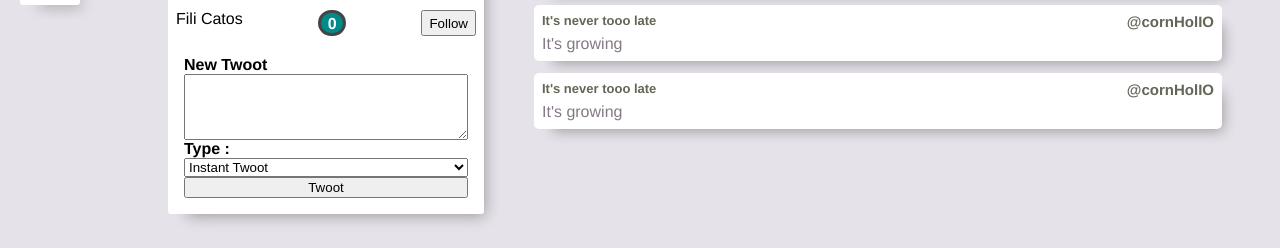
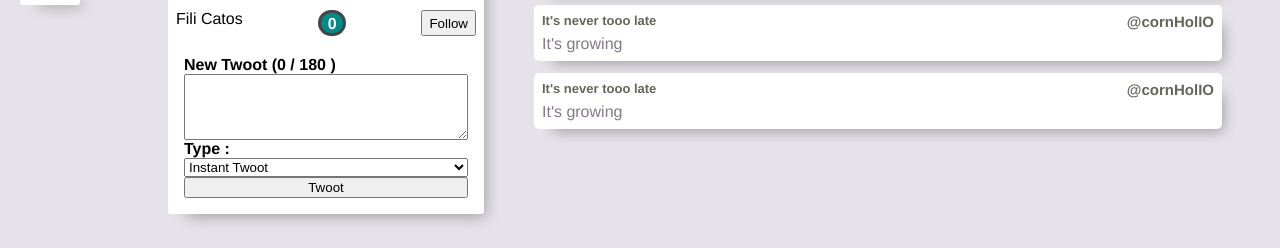
Before and after one commit to FL-CC/vue-the-earth-is-square, a Vue app: page / in a window 1280 px wide. Shown: the part 171-419 px from the top of the page. Built offline with nearby package versions, Linux system fonts and the light colour scheme.

Commit message:
scss integration

```diff
--- a/package.json
+++ b/package.json
@@ -19,6 +19,8 @@
     "babel-eslint": "^10.1.0",
     "eslint": "^6.7.2",
     "eslint-plugin-vue": "^7.0.0-0",
+    "node-sass": "^4.14.1",
+    "sass-loader": "^10.0.3",
     "vue-loader-v16": "^16.0.0-beta.5.4"
   },
   "eslintConfig": {
--- a/src/App.vue
+++ b/src/App.vue
@@ -86,20 +86,35 @@ export default {
 };
 </script>
 
-<style>
-html,
-body {
-  height: 100%;
-  margin: 0;
-}
-
+<style lang="scss">
 #app {
   font-family: Avenir, Helvetica, Arial, sans-serif;
   -webkit-font-smoothing: antialiased;
   -moz-osx-font-smoothing: grayscale;
   text-align: center;
   height: 100%;
-}
+
+  .app_layout {
+    display: grid;
+    grid-template-columns: 1fr 7fr;
+    grid-template-rows: 100px 10fr 20px;
+    height: 100%;
+    justify-items: stretch;
+    justify-self: stretch;
+    align-self: stretch;
+    background-color: #e5e2e9;
+
+    .app_content {
+      padding: 8px;
+      grid-column: 2;
+      grid-row: 2 / 3;
+      align-self: stretch;
+      justify-self: stretch;
+
+      .app_section {
+        display: flex;
+        justify-content: stretch;
+        width: 100%;
 
         .app_twootContainer {
           display: flex;
@@ -111,33 +126,7 @@ body {
           padding-right: 50px;
           width: 100%;
         }
-.app_section {
-  display: flex;
-  justify-content: stretch;
-  width: 100%;
       }
-
-.app_layout {
-  display: grid;
-
-  grid-template-columns: 1fr 7fr;
-  grid-template-rows: 100px 10fr 20px;
-
-  height: 100%;
-  justify-items: stretch;
-  justify-self: stretch;
-  align-self: stretch;
-
-  background-color: #e5e2e9;
-}
-
-.app_content {
-  padding: 8px;
-
-  grid-column: 2;
-  grid-row: 2 / 3;
-  align-self: stretch;
-  justify-self: stretch;
     }
     .app_header {
       grid-column: 1 / span 2;
@@ -147,20 +136,21 @@ body {
       display: flex;
       justify-content: space-evenly;
       align-items: center;
+
+      .app_title {
+        font-size: 48px;
+        font-family: "Comic sans MS";
+      }
+    }
+    .app_footer {
+      grid-column: 1 / span 2;
+      grid-row: 3 / 4;
     }
 
     .app_sidebar {
       grid-column: 1 / span 1;
       grid-row: 2 / 3;
     }
-
-.app_footer {
-  grid-column: 1 / span 2;
-  grid-row: 3 / 4;
   }
-
-.app_title {
-  font-size: 48px;
-  font-family: "Comic sans MS";
 }
 </style>
--- a/src/components/SideBar.vue
+++ b/src/components/SideBar.vue
@@ -36,19 +36,19 @@ export default {
 };
 </script>
 
-<style>
+<style lang="scss" scoped>
 .sb_container {
   padding: 16px 20px;
-}
 
   .sb_content {
     display: flex;
     flex-direction: column;
     justify-content: flex-start;
     align-items: flex-start;
-}
 
     .sb_item {
       margin-bottom: 8px;
     }
+  }
+}
 </style>
--- a/src/components/UserProfile.vue
+++ b/src/components/UserProfile.vue
@@ -8,8 +8,14 @@
       <button @click="followUser">Follow</button>
     </div>
     <div class="up_newTwoot">
-      <form class="up_newTweetForm" @submit.prevent="createTwoot">
-        <label for="newTwoot"><strong>New Twoot</strong></label>
+      <form
+        class="up_newTweetForm"
+        @submit.prevent="createTwoot"
+        :class="{ limit: newTwootCharCount > 180 }"
+      >
+        <label for="newTwoot"
+          ><strong>New Twoot ({{ newTwootCharCount }} / 180 )</strong></label
+        >
         <textarea id="newTwoot" rows="4" v-model="newTwootContent" />
         <label for="twootType"><strong>Type :</strong></label>
         <select id="twootType" v-model="newTwootType">
@@ -56,6 +62,9 @@ export default {
     fullName() {
       return `${this.user.lastName}, ${this.user.firstName}`;
     },
+    newTwootCharCount() {
+      return this.newTwootContent.length;
+    },
   },
   methods: {
     followUser() {
@@ -65,6 +74,7 @@ export default {
       if (this.newTwootContent && this.newTwootType != "draft") {
         this.$emit("create-twoot", this.newTwootContent, this.user);
       }
+      this.newTwootContent = "";
     },
   },
   mounted() {
@@ -75,7 +85,7 @@ export default {
 };
 </script>
 
-<style>
+<style lang="scss" scoped>
 .up_container {
   display: flex;
   flex: 1 0 300px;
@@ -89,13 +99,7 @@ export default {
   padding: 8px;
   justify-self: self-start;
   align-self: flex-start;
-}
 
-.up_section {
-  display: flex;
-  flex-direction: row;
-  justify-content: space-between;
-}
   .up_title {
     font-size: 16px;
     margin-bottom: 8px;
@@ -115,6 +119,11 @@ export default {
     margin-bottom: 16px;
   }
 
+  .up_section {
+    display: flex;
+    flex-direction: row;
+    justify-content: space-between;
+
     .up_followers {
       border-radius: 20px;
       border-width: 3px;
@@ -129,15 +138,22 @@ export default {
       padding-top: 2px;
       font-weight: bold;
     }
+  }
 
   .up_newTwoot {
     display: flex;
     flex-direction: column;
     padding: 20px 8px 8px 8px;
-}
 
     .up_newTweetForm {
       display: flex;
       flex-direction: column;
+
+      &.limit {
+        border: 2px solid red;
+        border-radius: 2px;
+      }
+    }
+  }
 }
 </style>
--- /dev/null
+++ b/src/styles/global.scss
@@ -0,0 +1,4 @@
+body {
+  margin: 0;
+  height: 100vh;
+}
--- /dev/null
+++ b/vue.config.js
@@ -0,0 +1,9 @@
+module.exports = {
+  css: {
+    loaderOptions: {
+      sass: {
+        additionalData: "@import '@/styles/global.scss';"
+      }
+    }
+  }
+};
```
Also changed, not shown: 1 other file (tests, documents, lock files or other folders). Lines whose indentation alone changed are shown as unchanged.
